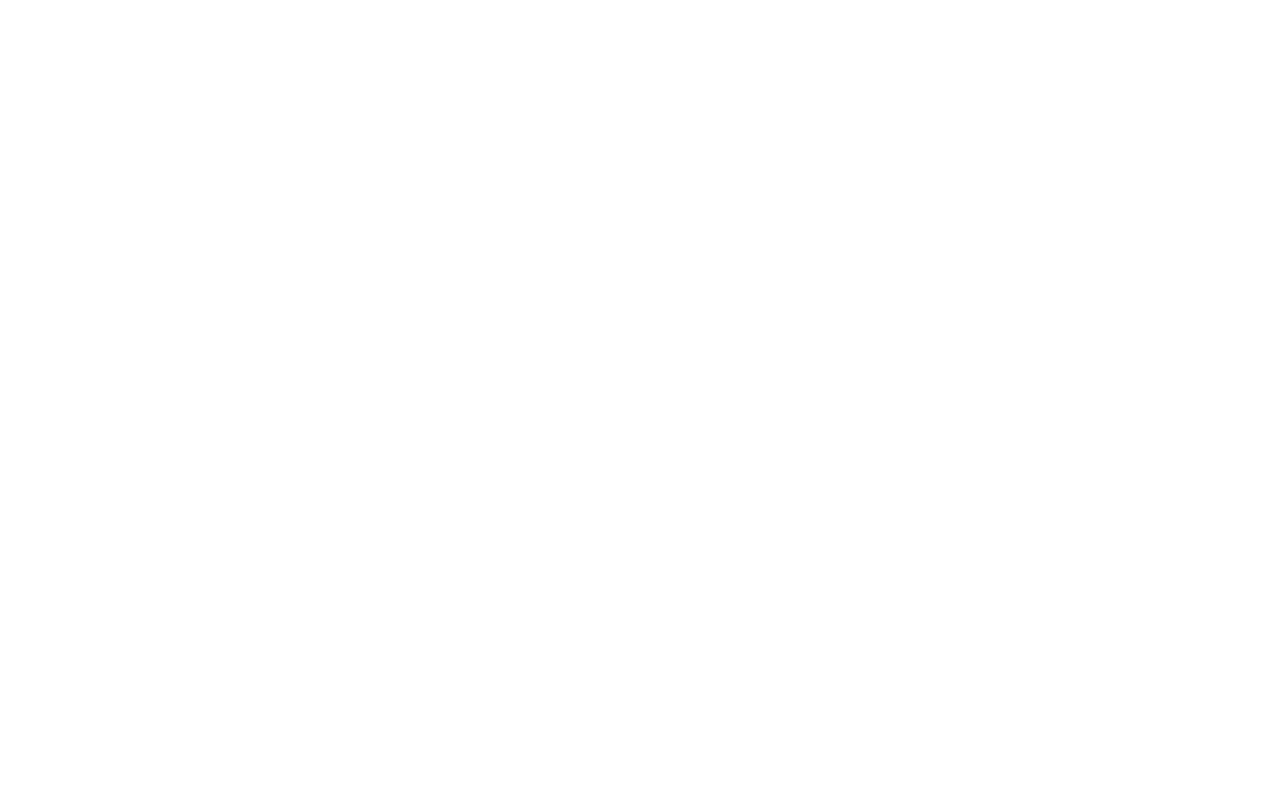
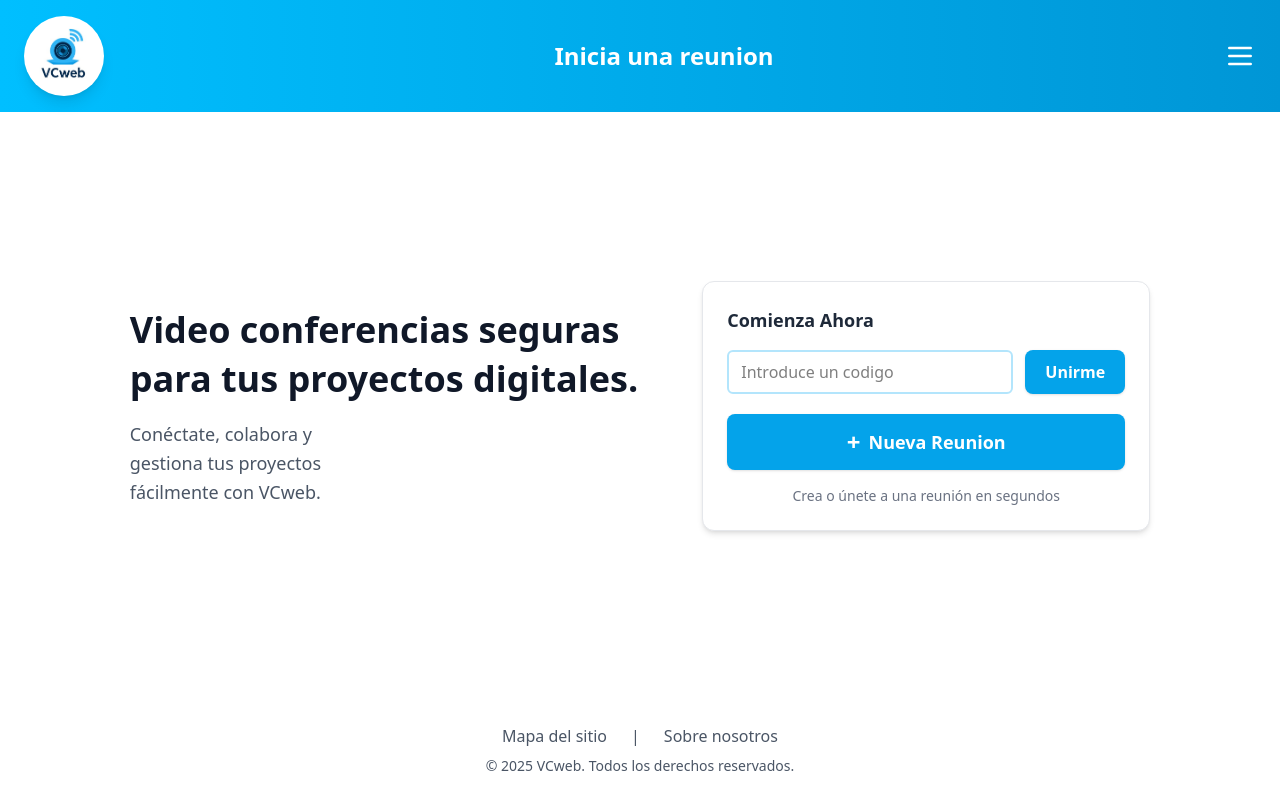
Before and after one commit to MarcoCastr0/VCweb-Front, a React (Vite) app: page /start-meeting in a window 1280 px wide. Before the commit this address had no page. Built offline with nearby package versions, Linux system fonts and the light colour scheme.

Commit message:
I added a view for when someone logs in.

```diff
--- a/src/pages/Login.tsx
+++ b/src/pages/Login.tsx
@@ -2,16 +2,23 @@
 import { Link } from "react-router-dom";
 import Header from "../components/Header";
 import Footer from "../components/Footer";
+import { useNavigate } from "react-router-dom"; // 👈 Importa useNavigate
 
 const Login = () => {
   const [email, setEmail] = useState("");
   const [password, setPassword] = useState("");
   const [showPassword, setShowPassword] = useState(false);
 
+  const navigate = useNavigate(); // 👈 Aquí
+
   const handleSubmit = (e: React.FormEvent) => {
     e.preventDefault();
+
     console.log("Login:", { email, password });
+
+    navigate("/start-meeting"); // 👈 Redirige aquí
   };
+
 
   return (
     <div className="min-h-screen bg-gray-50 flex flex-col">
--- /dev/null
+++ b/src/pages/StartMeeting.tsx
@@ -0,0 +1,74 @@
+import Header from "../components/Header";
+import Footer from "../components/Footer";
+
+const StartMeeting = () => {
+  return (
+    <div className="min-h-screen bg-white flex flex-col">
+      {/* HEADER */}
+      <Header title="Inicia una reunion" showMenu={true} />
+
+      {/* MAIN CONTENT */}
+      <main
+        className="flex-1 w-full px-6 lg:px-16 py-6 flex flex-col lg:flex-row
+                 items-center justify-center gap-16"
+      >
+        {/* LEFT TEXT CONTENT */}
+        <section className="max-w-xl">
+          <h1 className="text-4xl font-bold text-gray-900 leading-snug mb-4">
+            Video conferencias seguras <br /> para tus proyectos digitales.
+          </h1>
+
+          <p className="text-gray-600 text-lg leading-relaxed">
+            Conéctate, colabora y <br />
+            gestiona tus proyectos <br />
+            fácilmente con VCweb.
+          </p>
+        </section>
+
+        {/* RIGHT CARD - JOIN / CREATE MEETING */}
+        <section className="w-full max-w-md bg-white rounded-xl shadow-md border border-gray-200 p-6">
+          {/* Title */}
+          <h3 className="text-gray-800 font-semibold text-lg mb-4">
+            Comienza Ahora
+          </h3>
+
+          {/* Input + Join button */}
+          <div className="flex gap-3 mb-5">
+            <input
+              type="text"
+              placeholder="Introduce un codigo"
+              className="flex-1 px-4 py-3 border border-gray-300 rounded-lg
+                         focus:outline-none focus:ring-2 focus:ring-[#04A3EA]"
+            />
+
+            <button
+              className="bg-[#04A3EA] text-white font-semibold px-5 rounded-lg
+                         transition-all hover:bg-[#0087C5] shadow-sm"
+            >
+              Unirme
+            </button>
+          </div>
+
+          {/* Create meeting button */}
+          <button
+            className="w-full bg-[#04A3EA] text-white font-semibold py-3 rounded-lg
+                       flex items-center justify-center gap-2 text-lg
+                       transition-all hover:bg-[#0087C5] shadow-sm"
+          >
+            <span className="text-2xl">+</span>
+            Nueva Reunion
+          </button>
+
+          <p className="text-center text-gray-500 text-sm mt-4">
+            Crea o únete a una reunión en segundos
+          </p>
+        </section>
+      </main>
+
+      {/* FOOTER */}
+      <Footer />
+    </div>
+  );
+};
+
+export default StartMeeting;
--- a/src/routes/AppRoutes.tsx
+++ b/src/routes/AppRoutes.tsx
@@ -4,6 +4,7 @@
 import Register from '../pages/Register';
 import About from '../pages/About';
 import ForgotPassword from '../pages/ForgotPassword';
+import StartMeeting from '../pages/StartMeeting';
 
 const AppRoutes = () => {
   return (
@@ -14,6 +15,7 @@
         <Route path="/register" element={<Register />} />
         <Route path="/about" element={<About />} />
         <Route path='/forgot-password' element={<ForgotPassword />}/>
+        <Route path='/start-meeting' element={<StartMeeting />}/>
       </Routes>
     </BrowserRouter>
   );
```
